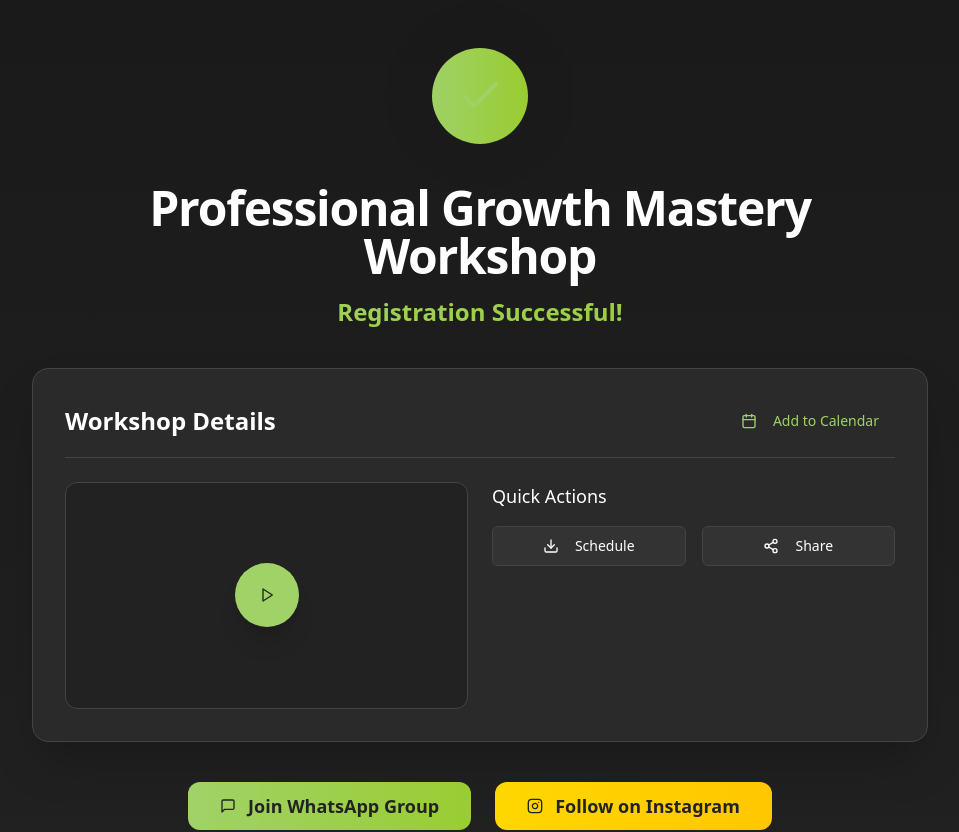
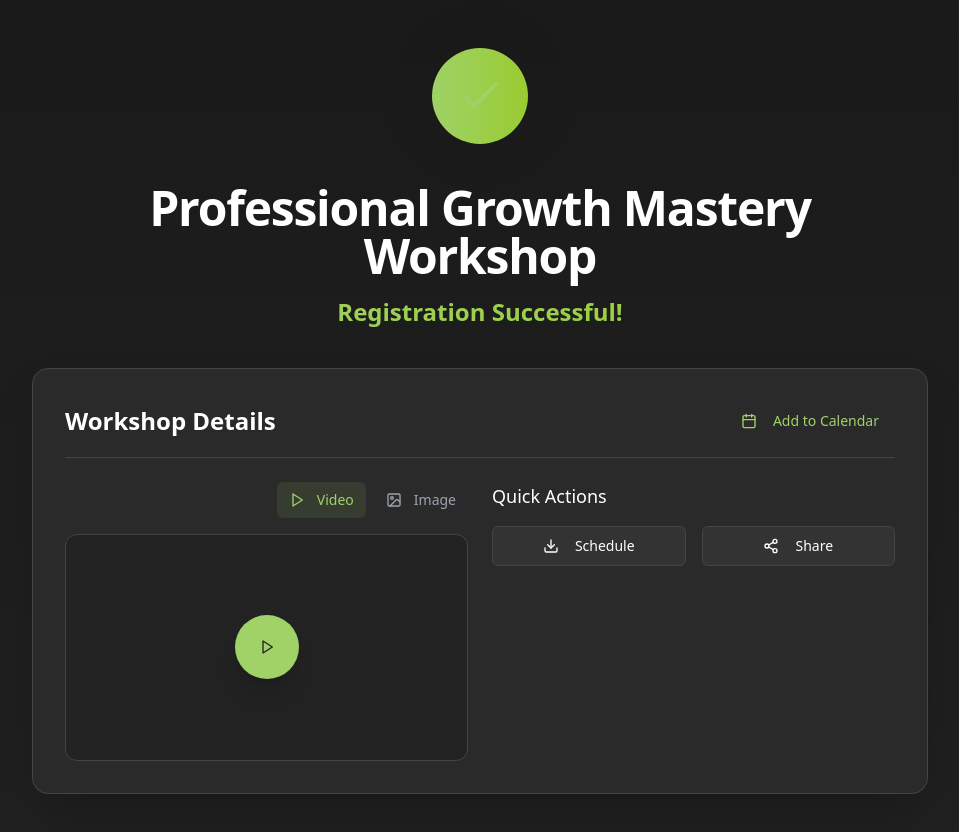
Before and after one commit to roboxoXd3/joyful-thankyou-portal, a React (Vite) app: page / in a window 1280 px wide. Shown: the top 832 px of the page, without its empty margins (160-1119 px from the left). Built offline with nearby package versions, Linux system fonts and the light colour scheme.

Commit message:
Add image option to welcome section
Adds an option to display an image instead of, or in addition to, the welcome video in the thank you page.  Maintains existing UI design and functionality.

```diff
--- a/src/pages/Index.tsx
+++ b/src/pages/Index.tsx
@@ -1,17 +1,19 @@
+
 import { useState, useEffect } from "react";
-import { Check, MessageSquare, Instagram, Play, Calendar, Share2, Download } from "lucide-react";
+import { Check, MessageSquare, Instagram, Play, Calendar, Share2, Download, Image } from "lucide-react";
 import { Button } from "@/components/ui/button";
 import { Card } from "@/components/ui/card";
 
 const ThankYouPage = () => {
   const [isVisible, setIsVisible] = useState(false);
+  const [showVideo, setShowVideo] = useState(true);
 
   useEffect(() => {
     setIsVisible(true);
   }, []);
 
   const workshopTitle = "Professional Growth Mastery Workshop";
-  const workshopDate = "April 15, 2024"; // Example date
+  const workshopDate = "April 15, 2024";
 
   return (
     <div className="min-h-screen bg-gradient-to-b from-[#1a1a1a] to-[#222222] px-4 py-12">
@@ -48,8 +50,30 @@ const ThankYouPage = () => {
             </div>
 
             <div className="grid grid-cols-1 md:grid-cols-2 gap-6">
-              {/* Welcome Video Section */}
+              {/* Welcome Video/Image Section */}
+              <div className="space-y-4">
+                <div className="flex items-center justify-end gap-2 mb-2">
+                  <Button
+                    variant="ghost"
+                    size="sm"
+                    className={`px-3 py-1 ${showVideo ? 'bg-[#A0D268]/10 text-[#A0D268]' : 'text-gray-400'}`}
+                    onClick={() => setShowVideo(true)}
+                  >
+                    <Play className="w-4 h-4 mr-1" />
+                    Video
+                  </Button>
+                  <Button
+                    variant="ghost"
+                    size="sm"
+                    className={`px-3 py-1 ${!showVideo ? 'bg-[#A0D268]/10 text-[#A0D268]' : 'text-gray-400'}`}
+                    onClick={() => setShowVideo(false)}
+                  >
+                    <Image className="w-4 h-4 mr-1" />
+                    Image
+                  </Button>
+                </div>
                 <div className="relative aspect-video bg-[#222222] rounded-xl overflow-hidden border border-[#444444]">
+                  {showVideo ? (
                     <div className="absolute inset-0 flex items-center justify-center">
                       <Button
                         variant="outline"
@@ -59,6 +83,16 @@ const ThankYouPage = () => {
                       >
                         <Play className="w-8 h-8 text-[#222222]" />
                       </Button>
+                    </div>
+                  ) : (
+                    <div className="absolute inset-0">
+                      <img
+                        src="photo-1486312338219-ce68d2c6f44d"
+                        alt="Workshop Preview"
+                        className="w-full h-full object-cover"
+                      />
+                    </div>
+                  )}
                 </div>
               </div>
 
```
Lines whose indentation alone changed are shown as unchanged.
